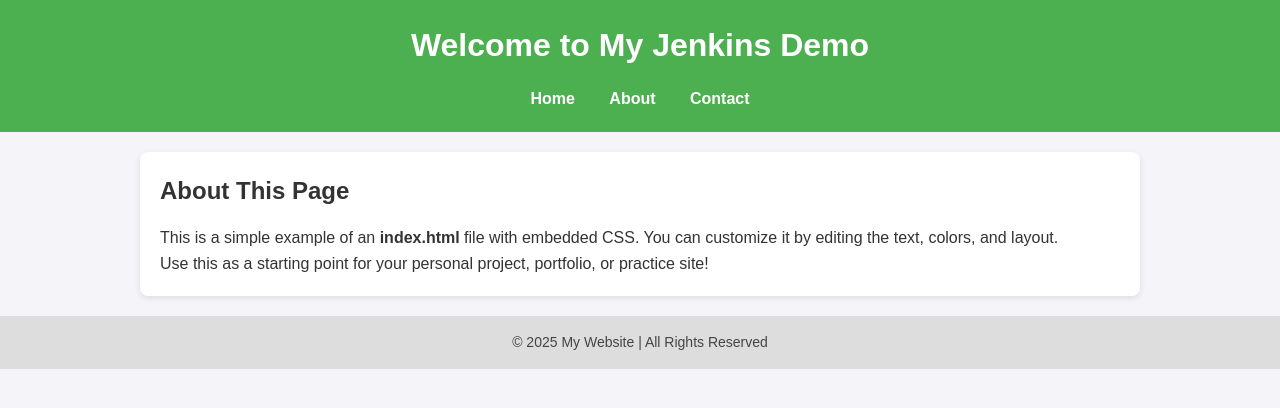
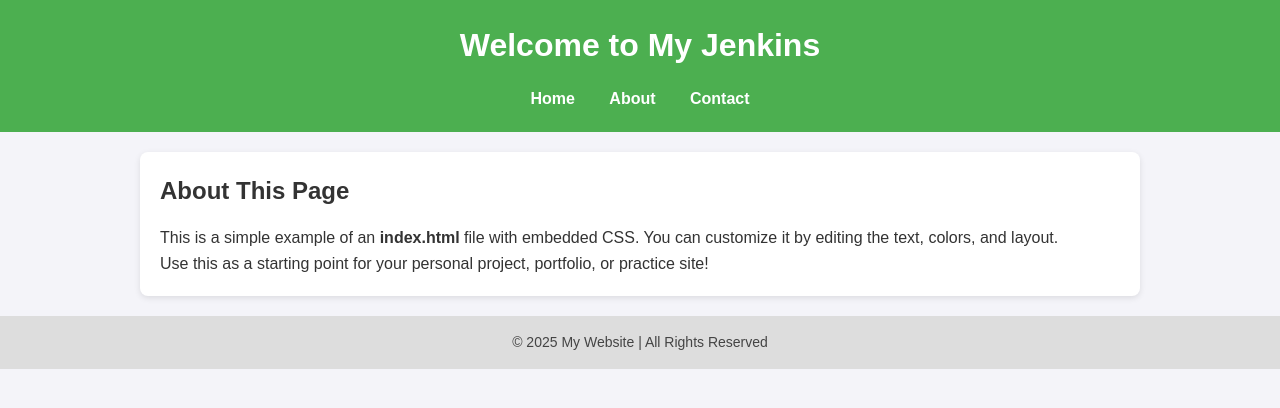
Before and after one commit to ChetanSuryawanshi2000/Jenkins-demo, a plain HTML site: page index.html in a window 1280 px wide. Drawn offline with Linux system fonts and the light colour scheme.

Commit message:
Update index.html

```diff
--- a/index.html
+++ b/index.html
@@ -66,7 +66,7 @@
 </head>
 <body>
   <header>
-    <h1>Welcome to My Jenkins Demo</h1>
+    <h1>Welcome to My Jenkins</h1>
     <nav>
       <a href="#">Home</a>
       <a href="#">About </a>
```
